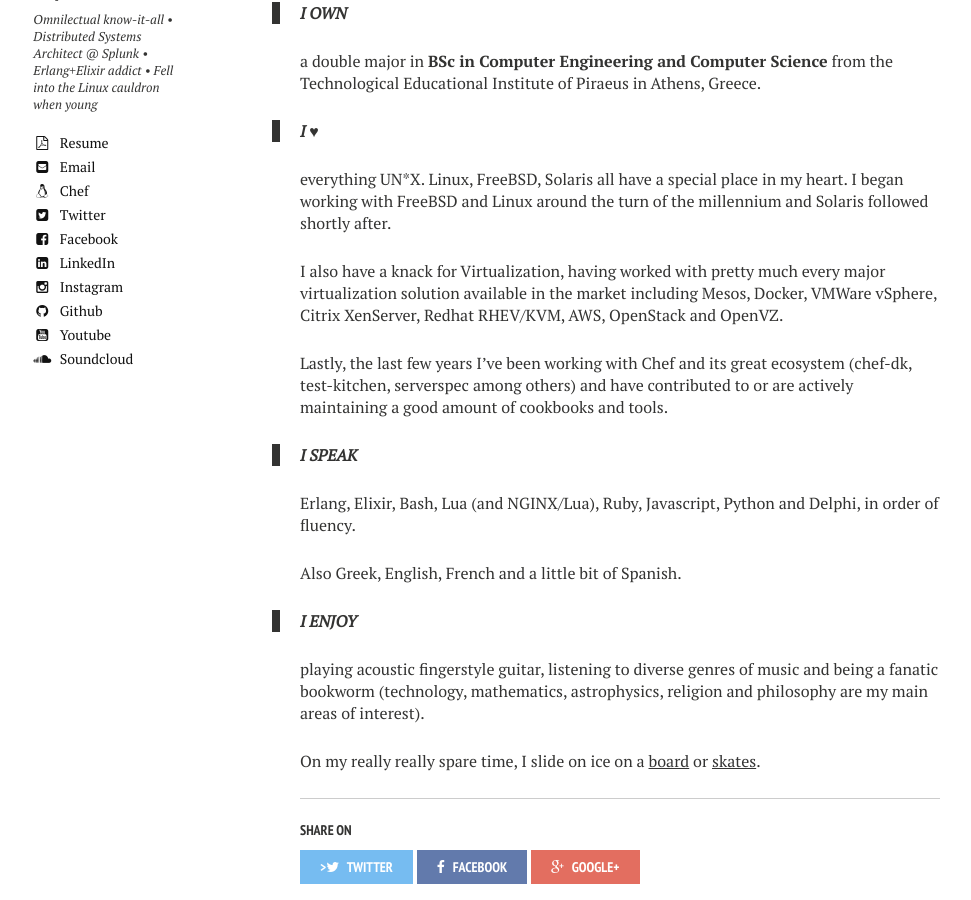
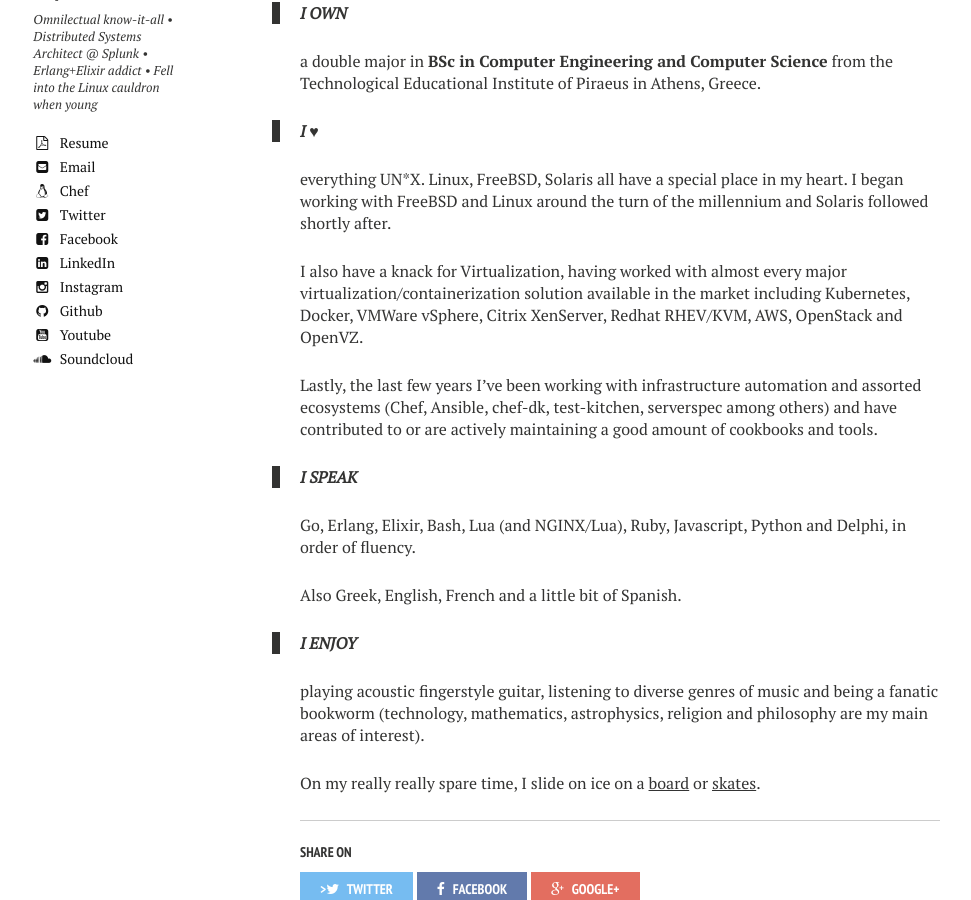
Before and after one commit to priestjim/priestjim.github.io, a Jekyll site: the page built from about/index.md, in a window 1280 px wide and 900 px high, scrolled down 570 px. Shown: the whole window, without its empty margins (20-991 px from the left). Built offline with Jekyll 4.4.1, drawn with Linux system fonts in a browser that asks for light colours; nearby versions of some CDN libraries; comment, search, counter and statistics services are not loaded.

Commit message:
Update resume and work

```diff
--- a/about/index.md
+++ b/about/index.md
@@ -1,8 +1,8 @@
 ---
 layout: page
 title: Panagiotis "PJ" Papadomitsos
-tags: [panagiotis, papadomitsos, software, engineer, devops, distributed, systems, infrastructure, automation, erlang, elixir]
-modified: 2016-03-12
+tags: [panagiotis, papadomitsos, software, engineer, devops, distributed, systems, infrastructure, automation, chef, ansible, erlang, elixir, golang]
+modified: 2016-09-16
 comments: true
 ---
 
@@ -20,13 +20,13 @@ a double major in **BSc in Computer Engineering and Computer Science** from the
 
 everything UN*X. Linux, FreeBSD, Solaris all have a special place in my heart. I began working with FreeBSD and Linux around the turn of the millennium and Solaris followed shortly after.
 
-I also have a knack for Virtualization, having worked with pretty much every major virtualization solution available in the market including Mesos, Docker, VMWare vSphere, Citrix XenServer, Redhat RHEV/KVM, AWS, OpenStack and OpenVZ.
+I also have a knack for Virtualization, having worked with almost every major virtualization/containerization solution available in the market including Kubernetes, Docker, VMWare vSphere, Citrix XenServer, Redhat RHEV/KVM, AWS, OpenStack and OpenVZ.
 
-Lastly, the last few years I've been working with Chef and its great ecosystem (chef-dk, test-kitchen, serverspec among others) and have contributed to or are actively maintaining a good amount of cookbooks and tools.
+Lastly, the last few years I've been working with infrastructure automation and assorted ecosystems (Chef, Ansible, chef-dk, test-kitchen, serverspec among others) and have contributed to or are actively maintaining a good amount of cookbooks and tools.
 
 > **I SPEAK**
 
-Erlang, Elixir, Bash, Lua (and NGINX/Lua), Ruby, Javascript, Python and Delphi, in order of fluency.
+Go, Erlang, Elixir, Bash, Lua (and NGINX/Lua), Ruby, Javascript, Python and Delphi, in order of fluency.
 
 Also Greek, English, French and a little bit of Spanish.
 
```
Also changed, not shown: work/index.md (+5 -1 lines), 2 other files.
